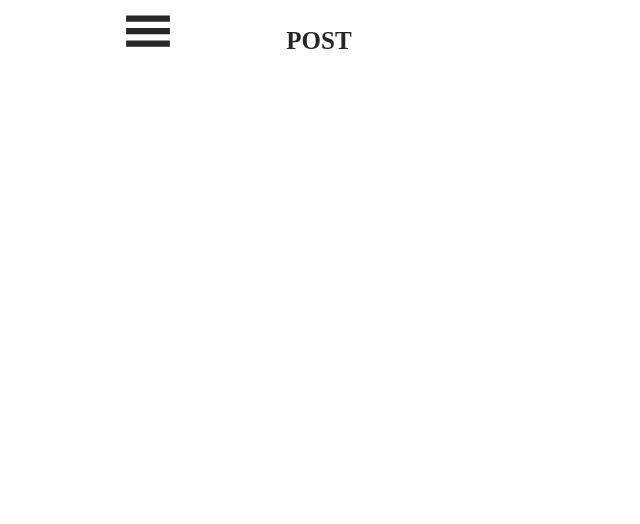
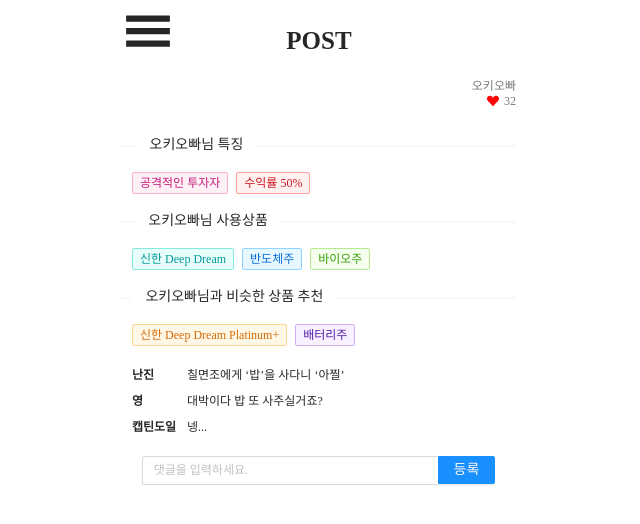
Before and after one commit to juajang/turkey, a React (Create React App) app: page /post/1 in a window 1280 px wide. Before the commit this address had no page. Shown: the top 524 px of the page, without its empty margins (321-961 px from the left). Built offline with nearby package versions, Linux system fonts and the light colour scheme.

Commit message:
Add Post

```diff
--- a/src/App.js
+++ b/src/App.js
@@ -9,6 +9,7 @@ import Community from "./pages/Community";
 import Wallet from "./pages/Wallet";
 import PickMe from "./pages/PickMe";
 import Recommend from "./pages/Recommend";
+import Post from "./pages/Post";
 import { initialState, reducer, init } from "./reducer/wallet";
 
 function App() {
@@ -22,6 +23,7 @@ function App() {
           <Routes>
             <Route exact path="/" element={<Feed />} />
             <Route path="community" element={<Community />} />
+            <Route path="/post/:id" element={<Post />} />
             <Route path="pick-me" element={<PickMe />} />
             <Route
               path="wallet"
--- a/src/components/feed/data.json
+++ b/src/components/feed/data.json
@@ -1,6 +1,20 @@
 {
   "data": [
     {
+      "id": 1,
+      "like": 32,
+      "title": "수익률 대박 방법 공유",
+      "nickname": "오키오빠",
+      "contents": "국회가 재적의원 과반수의 찬성으로 계엄의 해제를 요구한 때에는 대통령은 이를 해제하여야 한다. 헌법재판소 재판관은 정당에 가입하거나 정치에 관여할 수 없다.\n\n제1항의 해임건의는 국회재적의원 3분의 1 이상의 발의에 의하여 국회재적의원 과반수의 찬성이 있어야 한다. 이 헌법은 1988년 2월 25일부터 시행한다. 다만, 이 헌법을 시행하기 위하여 필요한 법률의 제정·개정과 이 헌법에 의한 대통령 및 국회의원의 선거 기타 이 헌법시행에 관한 준비는 이 헌법시행 전에 할 수 있다.",
+      "income": "300",
+      "chartData": [
+        50,
+        25,
+        25
+      ]
+    },
+    {
+      "id": 2,
       "like": 32,
       "nickname": "오키오빠",
       "income": "300",
@@ -11,6 +25,7 @@
       ]
     },
     {
+      "id": 3,
       "like": 32,
       "nickname": "오키오빠",
       "income": "300",
@@ -21,6 +36,7 @@
       ]
     },
     {
+      "id": 4,
       "like": 32,
       "nickname": "오키오빠",
       "income": "300",
@@ -31,16 +47,7 @@
       ]
     },
     {
-      "like": 32,
-      "nickname": "오키오빠",
-      "income": "300",
-      "chartData": [
-        50,
-        25,
-        25
-      ]
-    },
-    {
+      "id": 5,
       "like": 32,
       "nickname": "오키오빠",
       "income": "300",
@@ -52,6 +59,7 @@
       "priceEarnings": 50
     },
     {
+      "id": 6,
       "like": 32,
       "nickname": "오키오빠",
       "income": "300",
--- /dev/null
+++ b/src/components/post/Comment.js
@@ -0,0 +1,38 @@
+import React from "react";
+import styled from "styled-components";
+
+const CommentWrapper = styled.div`
+  padding: 7px 10px;
+  font-size: 12px;
+  display: flex;
+
+  .comment-nickname {
+    font-weight: bold;
+    width: 55px;
+  }
+`;
+
+const Comment = () => {
+  return (
+    <div
+      style={{
+        padding: "1rem 0",
+      }}
+    >
+      <CommentWrapper>
+        <div className="comment-nickname"> 난진 </div>
+        <div> 칠면조에게 ‘밥’을 사다니 ‘아찔’ </div>
+      </CommentWrapper>
+      <CommentWrapper>
+        <div className="comment-nickname"> 영 </div>
+        <div> 대박이다 밥 또 사주실거죠? </div>
+      </CommentWrapper>
+      <CommentWrapper>
+        <div className="comment-nickname"> 캡틴도일 </div>
+        <div> 넹... </div>
+      </CommentWrapper>
+    </div>
+  );
+};
+
+export default Comment;
--- /dev/null
+++ b/src/components/post/TagList.js
@@ -0,0 +1,35 @@
+import React from "react";
+import styled from "styled-components";
+import { Divider } from "antd";
+import { Tag } from "antd";
+
+const TagContainer = styled.div`
+  .ant-divider-inner-text {
+    font-size: 14px;
+  }
+`;
+
+const TagList = ({ nickname }) => {
+  return (
+    <TagContainer>
+      <Divider orientation="left">{nickname}님 특징</Divider>
+      <div style={{ marginLeft: "10px" }}>
+        <Tag color="magenta">공격적인 투자자</Tag>
+        <Tag color="red">수익률 50%</Tag>
+      </div>
+      <Divider orientation="left">{nickname}님 사용상품</Divider>
+      <div style={{ marginLeft: "10px" }}>
+        <Tag color="cyan">신한 Deep Dream</Tag>
+        <Tag color="blue">반도체주</Tag>
+        <Tag color="green">바이오주</Tag>
+      </div>
+      <Divider orientation="left">{nickname}님과 비슷한 상품 추천</Divider>
+      <div style={{ marginLeft: "10px" }}>
+        <Tag color="orange">신한 Deep Dream Platinum+</Tag>
+        <Tag color="purple">배터리주</Tag>
+      </div>
+    </TagContainer>
+  );
+};
+
+export default TagList;
--- a/src/pages/Feed.js
+++ b/src/pages/Feed.js
@@ -61,8 +61,8 @@ const Feed = () => {
   return (
     <>
       <GridContainer>
-        {data.slice(0, 4).map(({ chartData, like, nickname, income }) => (
-          <Card>
+        {data.slice(0, 4).map(({ id, chartData, like, nickname, income }) => (
+          <Card key={id}>
             <div>
               <span className="like">${like}</span>
               <DoughnutChart
@@ -85,8 +85,9 @@ const Feed = () => {
       <CardContainer>
         {data
           .slice(4, 6)
-          .map(({ chartData, like, nickname, income, priceEarnings }) => (
+          .map(({ id, chartData, like, nickname, income, priceEarnings }) => (
             <Card
+              key={id}
               fullWidth={priceEarnings}
               style={{
                 display: "flex",
--- /dev/null
+++ b/src/pages/Post.js
@@ -0,0 +1,85 @@
+import React from "react";
+import { useParams } from "react-router-dom";
+import dummy from "../components/feed/data.json";
+import styled from "styled-components";
+import { BsSuitHeartFill } from "react-icons/bs";
+import { Input } from "antd";
+import TagList from "../components/post/TagList";
+import Comment from "../components/post/Comment";
+
+const { Search } = Input;
+
+const PostWrapper = styled.div`
+  padding: 0 10px 10px 10px;
+  overflow-x: hidden;
+
+  h2 {
+    font-size: 22px;
+    font-weight: bold;
+    color: #1e2395;
+    display: flex;
+    justify-content: center;
+  }
+
+  .nickname {
+    display: flex;
+    font-size: 12px;
+    justify-content: flex-end;
+    padding-bottom: 3px;
+    color: #7b7979;
+  }
+
+  p {
+    font-size: 14px;
+    padding: 0.5rem 0.5em 0 0.5em;
+    line-height: 1.3em;
+  }
+
+  .ant-input-group-wrapper {
+    width: 90%;
+    height: 28px;
+    border-radius: 20px;
+  }
+
+  .ant-input {
+    font-size: 12px;
+  }
+
+  .ant-input-search-button {
+    height: 28px;
+  }
+`;
+
+const Post = () => {
+  const { data } = dummy;
+  const { id } = useParams();
+  const { title, nickname, like, contents } = data[Number(id)];
+  return (
+    <PostWrapper>
+      <h2> {title} </h2>
+      <div className="nickname">{nickname}</div>
+      <div className="nickname">
+        <BsSuitHeartFill
+          color="#FF0606"
+          size={12}
+          style={{
+            marginRight: 5,
+          }}
+        />
+        {like}
+      </div>
+      <p>{contents}</p>
+      <TagList nickname={nickname} />
+      <Comment />
+      <div style={{ display: "flex", justifyContent: "center" }}>
+        <Search
+          placeholder="댓글을 입력하세요."
+          enterButton="등록"
+          size="middle"
+        />
+      </div>
+    </PostWrapper>
+  );
+};
+
+export default Post;
```
